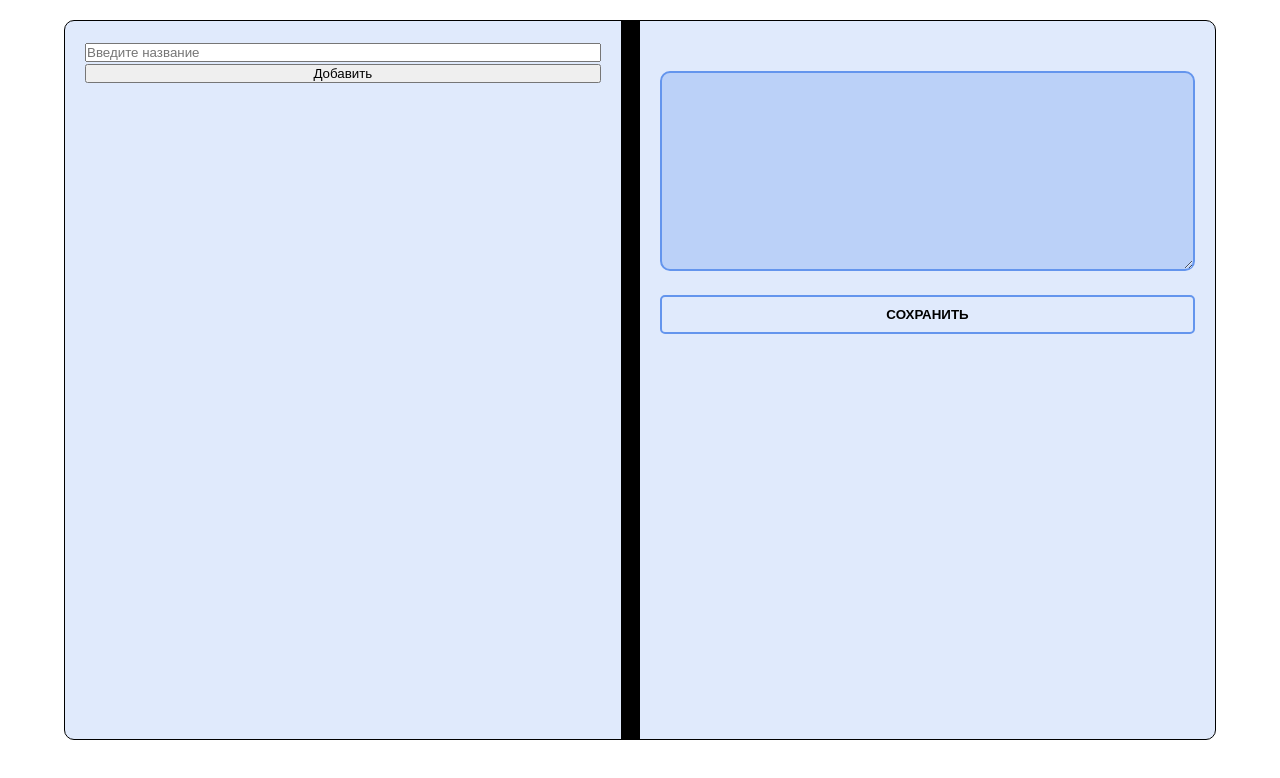
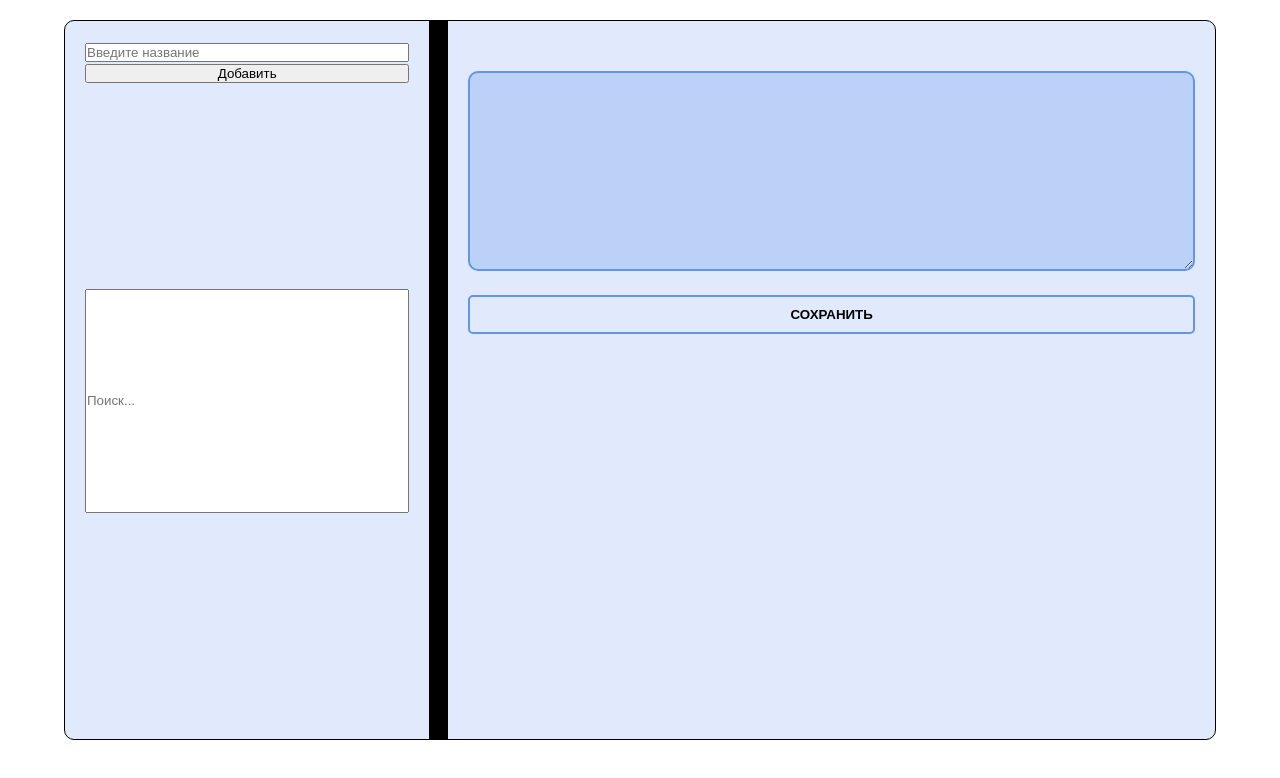
Before and after one commit to NSLyuma/infotecs-react, a React (Create React App) app: page / in a window 1280 px wide. Shown: the top 778 px of the page. Built offline with nearby package versions, Linux system fonts and the light colour scheme.

Commit message:
Added searching tasks

```diff
--- /dev/null
+++ b/src/components/AddForm/AddForm.jsx
@@ -0,0 +1,10 @@
+import styles from "./AddForm.module.css";
+
+export const AddForm = ({ placeholder, value, onChange, onClick, text }) => {
+  return (
+    <form onSubmit={(e) => e.preventDefault()}>
+      <input placeholder={placeholder} value={value} onChange={onChange} />
+      <button onClick={onClick}>{text}</button>
+    </form>
+  );
+};
--- /dev/null
+++ b/src/components/EditForm/EditForm.jsx
@@ -0,0 +1,17 @@
+import styles from "./EditForm.module.css";
+
+export const EditForm = ({ id, taskValue, setTaskValue, saveTask, taskId }) => {
+  return (
+    <form className={styles.editForm} onSubmit={(e) => e.preventDefault()}>
+      <textarea
+        id={id}
+        className={styles.editInput}
+        value={taskValue}
+        onChange={(e) => setTaskValue(e.target.value)}
+      />
+      <button className={styles.editButton} onClick={() => saveTask(taskId)}>
+        Сохранить
+      </button>
+    </form>
+  );
+};
--- /dev/null
+++ b/src/components/EditForm/EditForm.module.css
@@ -0,0 +1,33 @@
+.editForm {
+  padding: 50px 20px;
+  height: 100%;
+}
+
+.editInput {
+  height: 200px;
+  padding: 20px;
+  border: 2px solid cornflowerblue;
+  border-radius: 10px;
+  margin-bottom: 20px;
+  outline-color: #2a5ebd;
+  background-color: rgba(100, 149, 237, 0.3);
+}
+
+.editButton {
+  background: transparent;
+  border: 2px solid cornflowerblue;
+  border-radius: 5px;
+  padding: 10px;
+  text-transform: uppercase;
+  font-weight: 600;
+  cursor: pointer;
+}
+
+.editButton:hover {
+  background: cornflowerblue;
+}
+
+.editButton:active {
+  background: #4174d3;
+  border-color: #4174d3;
+}
--- a/src/components/MyForm/MyForm.jsx
+++ /dev/null
@@ -1,17 +0,0 @@
-import styles from "./MyForm.module.css";
-
-export const MyForm = ({
-  onSubmit,
-  placeholder,
-  value,
-  onChange,
-  onClick,
-  text,
-}) => {
-  return (
-    <form onSubmit={onSubmit}>
-      <input placeholder={placeholder} value={value} onChange={onChange} />
-      <button onClick={onClick}>{text}</button>
-    </form>
-  );
-};
--- a/src/components/TodoApp/TodoApp.jsx
+++ b/src/components/TodoApp/TodoApp.jsx
@@ -1,5 +1,6 @@
 import { useState } from "react";
-import { TodoList, MyForm } from "../../components";
+import { TodoList, AddForm } from "../../components";
+import { EditForm } from "../EditForm/EditForm";
 import styles from "./TodoApp.module.css";
 
 export const TodoApp = () => {
@@ -18,6 +19,8 @@ export const TodoApp = () => {
   //инициализация класса для блока
   //выбрала этот способ, чтобы динамически добавить и убрать стили в нужном элементе
   const [blockClass, setBlockClass] = useState(styles.block1);
+
+  const [searchValue, setSearchValue] = useState("");
 
   //сохранение задач в localStorage
   localStorage.setItem("todoList", JSON.stringify(todoList));
@@ -124,13 +127,16 @@ export const TodoApp = () => {
       setBlockClass(styles.block1);
     };
   };
+
+  const filteredTasks = todoList.filter((item) =>
+    item.task.toLowerCase().includes(searchValue.toLowerCase())
+  );
   return (
     <div className={styles.main}>
       <div id="block1" className={blockClass}>
         <div className={styles.taskListBox}>
           {/* форма для добавления новой задачи */}
-          <MyForm
-            onSubmit={(e) => e.preventDefault()}
+          <AddForm
             placeholder="Введите название"
             value={userInput}
             onChange={(e) => setUserInput(e.target.value)}
@@ -138,9 +144,16 @@ export const TodoApp = () => {
             text="Добавить"
           />
 
+          {/* поле для поиска задачи по названию */}
+          <input
+            placeholder="Поиск..."
+            onChange={(e) => setSearchValue(e.target.value)}
+            // value={searchValue}
+          />
+
           {/* список задач */}
           <TodoList
-            todoList={todoList}
+            todoList={filteredTasks}
             editTask={editTask}
             deleteTask={deleteTask}
           />
@@ -156,20 +169,13 @@ export const TodoApp = () => {
 
       <div id="block2">
         {/* форма для редактирования задачи */}
-        <form className={styles.editForm} onSubmit={(e) => e.preventDefault()}>
-          <textarea
-            id="editArea"
-            className={styles.editInput}
-            value={taskValue}
-            onChange={(e) => setTaskValue(e.target.value)}
-          />
-          <button
-            className={styles.editButton}
-            onClick={() => saveTask(taskId)}
-          >
-            Сохранить
-          </button>
-        </form>
+        <EditForm
+          id="editArea"
+          taskValue={taskValue}
+          setTaskValue={setTaskValue}
+          saveTask={saveTask}
+          taskId={taskId}
+        />
       </div>
     </div>
   );
--- a/src/components/TodoApp/TodoApp.module.css
+++ b/src/components/TodoApp/TodoApp.module.css
@@ -1,6 +1,6 @@
 .main {
   display: grid;
-  grid-template-columns: 1fr 1fr;
+  grid-template-columns: 1fr 2fr;
   margin: 20px auto;
   width: 90%;
   height: 90vh;
@@ -34,37 +34,3 @@
   border: 1px solid black;
   cursor: col-resize;
 }
-
-.editForm {
-  padding: 50px 20px;
-  height: 100%;
-}
-
-.editInput {
-  height: 200px;
-  padding: 20px;
-  border: 2px solid cornflowerblue;
-  border-radius: 10px;
-  margin-bottom: 20px;
-  outline-color: #2a5ebd;
-  background-color: rgba(100, 149, 237, 0.3);
-}
-
-.editButton {
-  background: transparent;
-  border: 2px solid cornflowerblue;
-  border-radius: 5px;
-  padding: 10px;
-  text-transform: uppercase;
-  font-weight: 600;
-  cursor: pointer;
-}
-
-.editButton:hover {
-  background: cornflowerblue;
-}
-
-.editButton:active {
-  background: #4174d3;
-  border-color: #4174d3;
-}
--- a/src/components/TodoListItem/TodoListItem.jsx
+++ b/src/components/TodoListItem/TodoListItem.jsx
@@ -4,7 +4,11 @@ import styles from "./TodoListItem.module.css";
 export const TodoListItem = ({ task, id, editTask, deleteTask }) => {
   //инициализация счётчика и подсказок
   const [count, setCount] = useState(1);
+  // const [] = useState(["Ожидает", "В процессе", "Выполнена"])
+  // const [tooltipText, setTooltipText] = useState(JSON.parse(localStorage.getItem("status")) || "Ожидает");
   const [tooltipText, setTooltipText] = useState("Ожидает");
+
+  // localStorage.setItem("status", JSON.stringify(todoList));
 
   //функция цветовой индикации состояния задач
   const changeIndication = () => {
--- a/src/components/index.js
+++ b/src/components/index.js
@@ -1,4 +1,4 @@
-export * from "./MyForm/MyForm";
+export * from "./AddForm/AddForm";
 export * from "./TodoApp/TodoApp";
 export * from "./TodoList/TodoList";
 export * from "./TodoListItem/TodoListItem";
```
Also changed, not shown: src/components/AddForm/AddForm.module.css (added).
